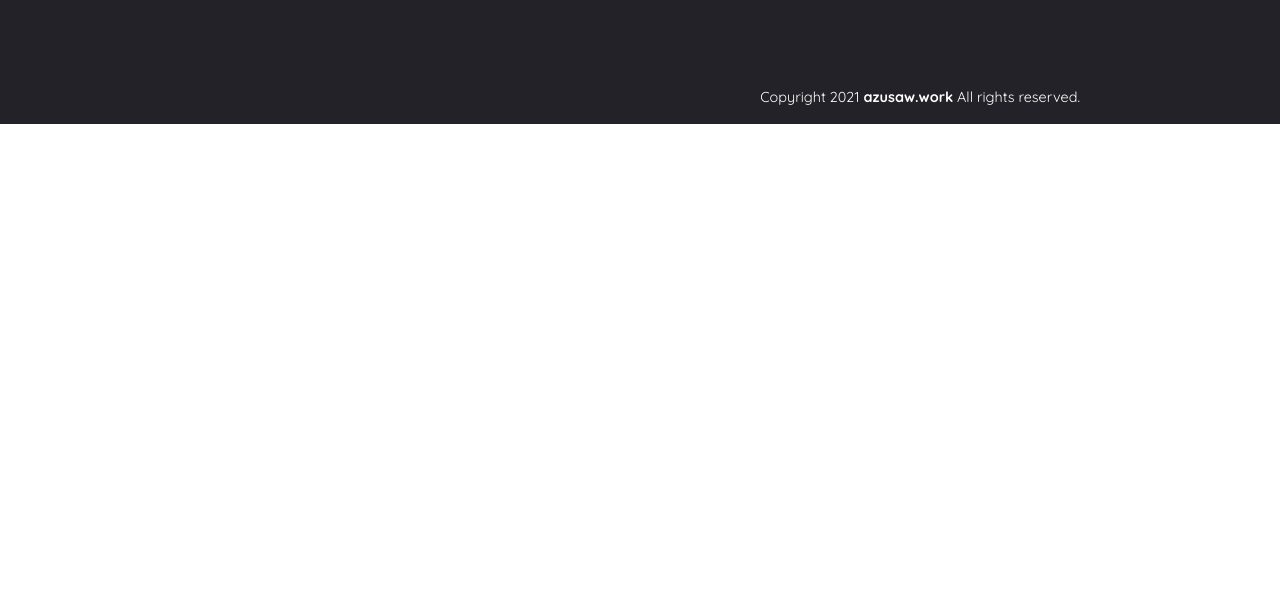
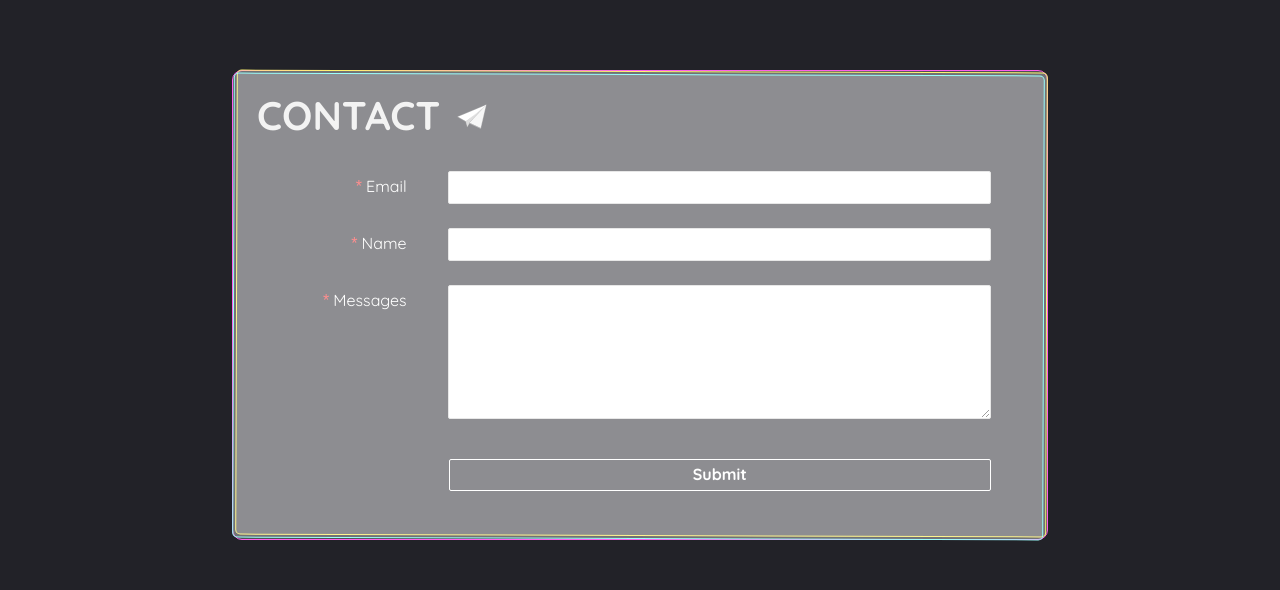
Before and after one commit to azusaw/azusaw_com, a Next.js app: page / in a window 1280 px wide. Shown: the part 901-1491 px from the top of the page. Before the commit the page ends 1025 px from the top, so only its background shows below. Built offline with nearby package versions, Linux system fonts and the light colour scheme.

Commit message:
rename contact compornent

```diff
--- /dev/null
+++ b/components/logo/Contact.tsx
@@ -0,0 +1,129 @@
+import React from "react"
+import { motion, useAnimation } from "framer-motion"
+import { Button, Form, Image, Input, message } from "antd"
+import { HeartFilled } from "@ant-design/icons"
+import { useForm } from "antd/lib/form/Form"
+import colorStyle from "../../styles/color.module.css"
+import commonStyle from "../../styles/common.module.css"
+import sizeStyle from "../../styles/size.module.css"
+import spaceStyle from "../../styles/space.module.css"
+
+const layout = {
+  labelCol: { span: 5 },
+  wrapperCol: { sm: { span: 24 }, md: { offset: 1, span: 17 } },
+}
+const tailLayout = {
+  wrapperCol: { sm: { span: 24 }, md: { offset: 6, span: 17 } },
+}
+
+const Contact: React.FC = () => {
+  const [form] = useForm()
+  const controls = useAnimation()
+
+  const mailSendAnimationStart = () => {
+    controls.start({
+      x: 50,
+      y: -200,
+      transformOrigin: "center bottom",
+      rotate: 180,
+      opacity: [1, 1, 0],
+      transition: {
+        ease: "linear",
+        duration: 1.8,
+        repeat: 1,
+        repeatType: "reverse",
+        repeatDelay: 5,
+      },
+    })
+  }
+
+  const sendGoogleForm = (values: any) => {
+    let formData = new URLSearchParams()
+    formData.append("entry.1388202581", values.email)
+    formData.append("entry.567215944", values.name)
+    formData.append("entry.2042146725", values.message)
+
+    message.success({
+      icon: <></>,
+      content: (
+        <>
+          <div
+            className={`${commonStyle.bold} ${sizeStyle.fontXLarge} ${spaceStyle.py05}`}
+          >
+            {"Thank you"}
+            <HeartFilled style={{ paddingLeft: "10px", color: "#ff8dbc" }} />
+          </div>
+          <div className={`${spaceStyle.py10}`}>
+            {"I checking the message and contact you soon."}
+            <br />
+            {"Having a nice day!"}
+          </div>
+        </>
+      ),
+      style: { marginTop: "30vh" },
+      duration: 5,
+    })
+  }
+
+  return (
+    <div className={commonStyle.box}>
+      <h2
+        className={commonStyle.head}
+        style={{ display: "inline-block", position: "relative", top: 0 }}
+      >
+        {"CONTACT"}
+      </h2>
+      <motion.span animate={controls} style={{ position: "absolute" }}>
+        <Image
+          preview={false}
+          width={32}
+          src="/images/paper-plane1.svg"
+          className={`${spaceStyle.ml10} ${spaceStyle.py05}`}
+          onClick={mailSendAnimationStart}
+        />
+      </motion.span>
+      <Form
+        {...layout}
+        form={form}
+        colon={false}
+        onFinish={sendGoogleForm}
+        className={spaceStyle.mt10}
+      >
+        <Form.Item
+          name="email"
+          label={<span className={colorStyle.white}>{"Email"}</span>}
+          rules={[
+            { required: true, message: "Please input your email address." },
+            {
+              type: "email",
+              message: "Please input value as email address format.",
+            },
+          ]}
+        >
+          <Input />
+        </Form.Item>
+        <Form.Item
+          name="name"
+          label={<span className={colorStyle.white}>{"Name"}</span>}
+          rules={[{ required: true, message: "Please input your name." }]}
+        >
+          <Input />
+        </Form.Item>
+
+        <Form.Item
+          name="message"
+          label={<span className={colorStyle.white}>{"Messages"}</span>}
+          rules={[{ required: true, message: "Please input some messages." }]}
+        >
+          <Input.TextArea rows={5} />
+        </Form.Item>
+        <Form.Item {...tailLayout}>
+          <Button htmlType="submit" block className={commonStyle.submitButton}>
+            {"Submit"}
+          </Button>
+        </Form.Item>
+      </Form>
+    </div>
+  )
+}
+export default Contact
--- a/pages/index.tsx
+++ b/pages/index.tsx
@@ -2,7 +2,7 @@ import React from "react"
 import { FireFilled, LikeFilled, MailFilled } from "@ant-design/icons"
 import PageLayout from "../layouts/PageLayout"
 import AboutMe from "../components/logo/AboutMe"
-import ContactForm from "../components/logo/ContactForm"
+import Contact from "../components/logo/Contact"
 import colorStyle from "../styles/color.module.css"
 import commonStyle from "../styles/common.module.css"
 import sizeStyle from "../styles/size.module.css"
@@ -52,8 +52,8 @@ const IndexPage: React.FC = () => {
         </div>
         <AboutMe />
         <WhatICanDo />
-        <ContactForm />
         <Works />
+        <Contact />
       </div>
     </PageLayout>
   )
```
